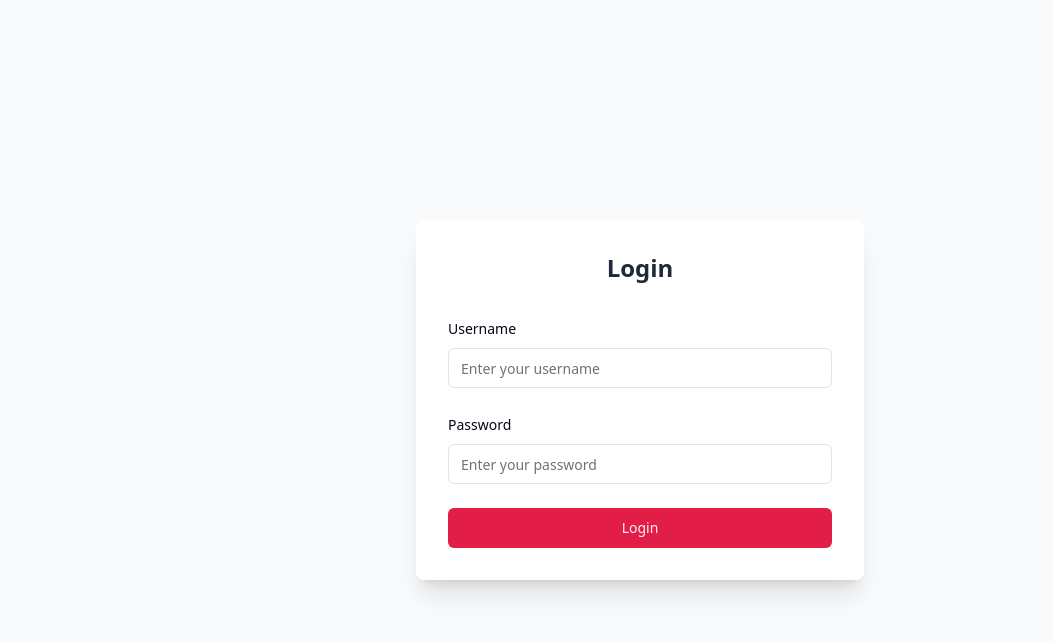
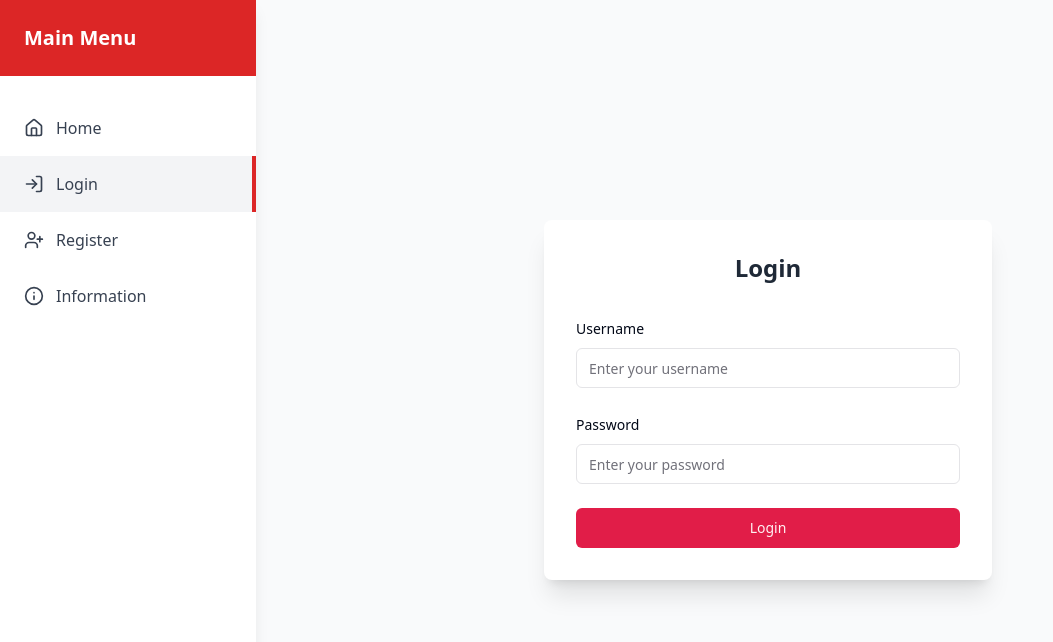
Before and after one commit to NatapatRou/interactive-menu-magic, a React (Vite) app: page /login in a window 1280 px wide. Shown: the top 642 px of the page, without its empty margins (0-1053 px from the left). Built offline with nearby package versions, Linux system fonts and the light colour scheme.

Commit message:
Keep Sidebar on Login
Ensure that the Sidebar component remains visible and accessible when navigating to the login page.
[skip gpt_engineer]

```diff
--- a/src/pages/Login.tsx
+++ b/src/pages/Login.tsx
@@ -5,6 +5,7 @@ import { useForm } from "react-hook-form";
 import { zodResolver } from "@hookform/resolvers/zod";
 import * as z from "zod";
 import { useNavigate } from "react-router-dom";
+import Sidebar from "@/components/Sidebar";
 
 const formSchema = z.object({
   username: z.string().min(1, "Username is required"),
@@ -28,6 +29,8 @@ const Login = () => {
 
   return (
     <div className="min-h-screen bg-gray-50">
+      <Sidebar />
+      <div className="pl-64">
         <div className="container mx-auto px-4 h-screen flex items-center justify-center">
           <div className="w-full max-w-md">
             <div className="bg-white rounded-lg shadow-xl p-8">
@@ -69,6 +72,7 @@ const Login = () => {
           </div>
         </div>
       </div>
+    </div>
   );
 };
 
```
Lines whose indentation alone changed are shown as unchanged.
